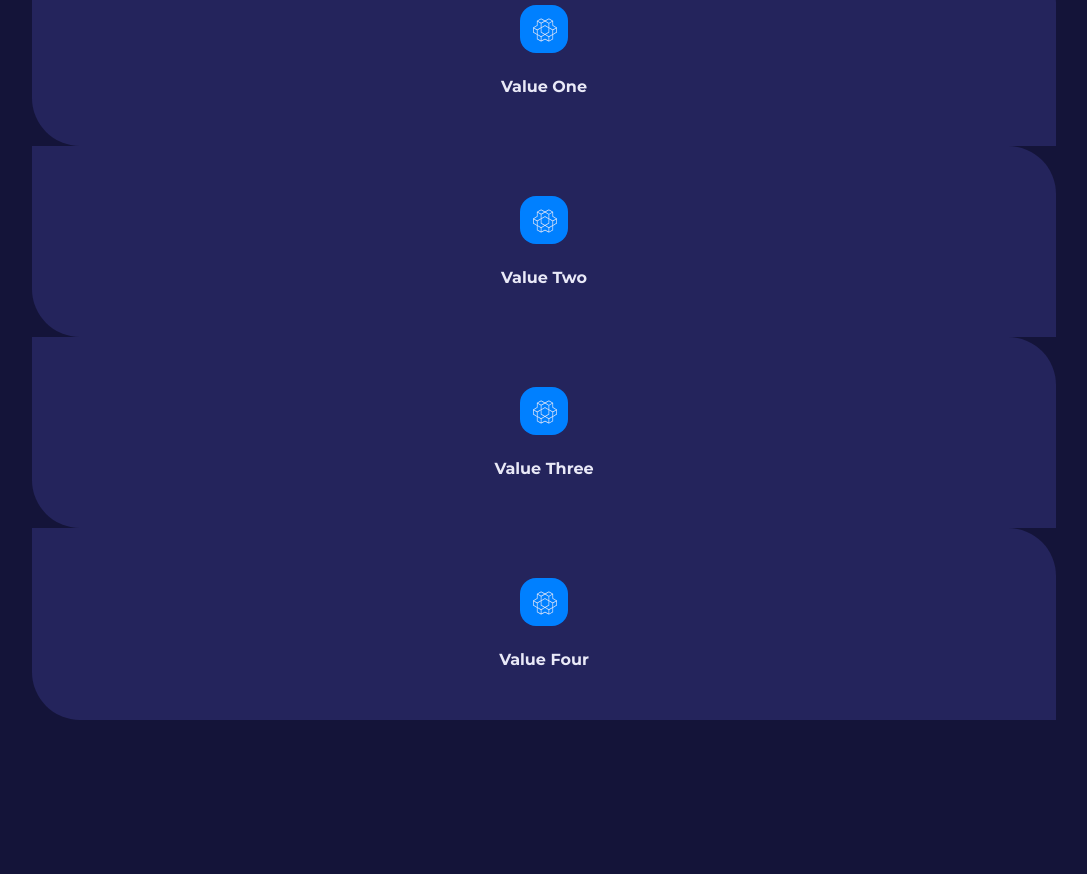
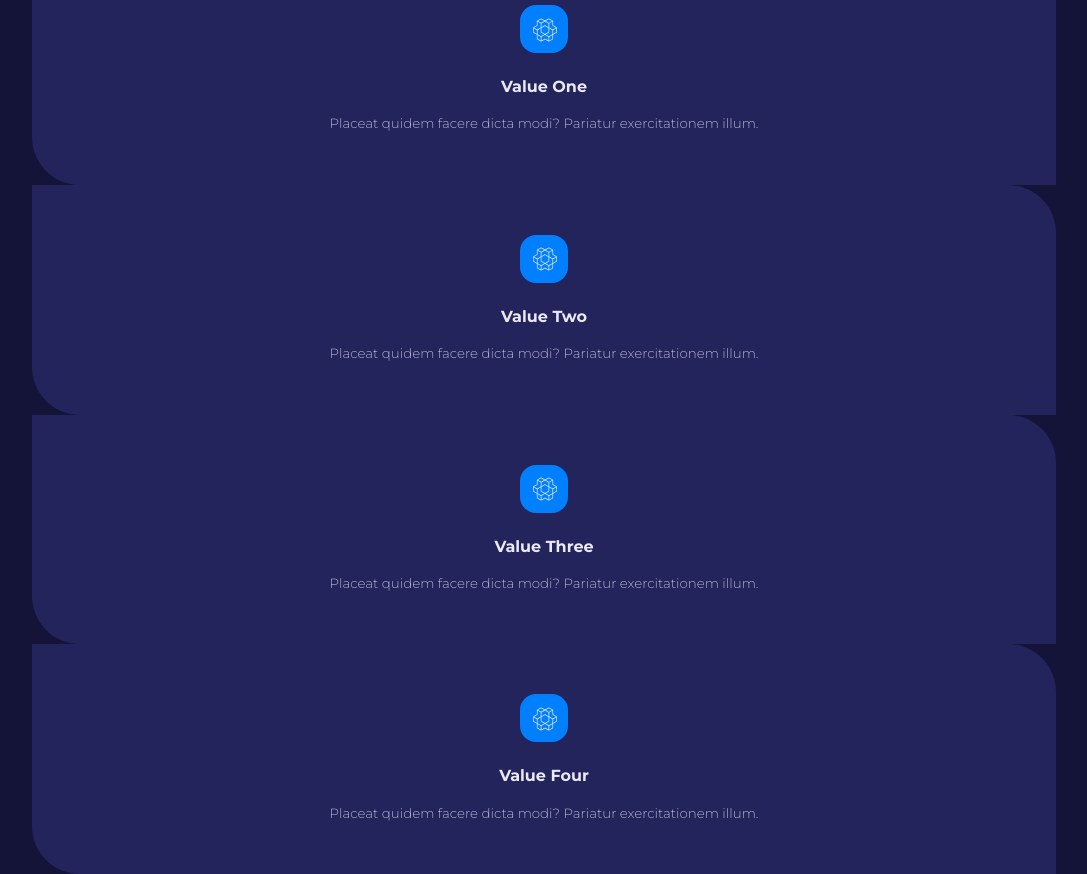
Before and after one commit to Eddysam2000/XP-Fitness, a React (Create React App) app: page / in a window 1280 px wide. Shown: the part 2958-3832 px from the top of the page, without its empty margins (96-1183 px from the left). Before the commit the page ends 3678 px from the top, so only its background shows below. Built offline with nearby package versions, Linux system fonts and the light colour scheme.

Commit message:
program done

```diff
--- a/src/components/Values.jsx
+++ b/src/components/Values.jsx
@@ -25,6 +25,7 @@ const Values = () => {
                             return <Card className='values_value'>
                                 <span>{icon}</span>
                                 <h4>{title}</h4>
+                                <small>{desc}</small>
                             </Card>
                         })
                     }
```
